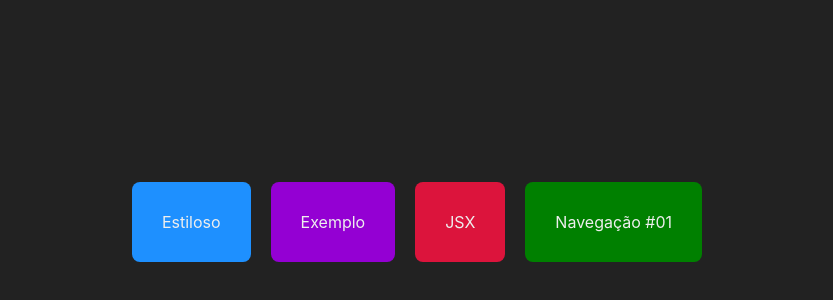
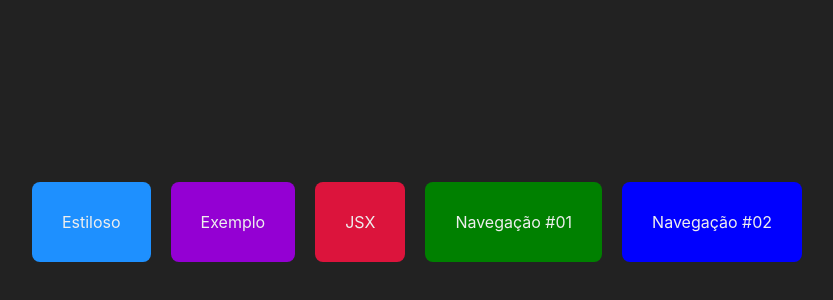
Before and after one commit to P4ul1t0s/fundamentos-next, a Next.js app: page / in a window 1280 px wide. Shown: the part 178-478 px from the top of the page, without its empty margins (223-1056 px from the left). Built offline with nearby package versions, Linux system fonts and the light colour scheme.

Commit message:
Navegação dinâmica

```diff
--- a/src/pages/index.jsx
+++ b/src/pages/index.jsx
@@ -2,17 +2,23 @@
 
 export default function Inicio(){
     return(
-        <div style={{
-            display: 'flex',
+        <main style={{
             justifyContent: 'center',
             alignItems: 'center',
             height: '100vh',
-            flexWrap: 'wrap'
+            display: 'flex'
         }}>
-            <Navegador texto="Estiloso" destino="estiloso"/>
-            <Navegador texto="Exemplo" destino="exemplo" cor="darkviolet"/>
-            <Navegador texto="JSX" destino="jsx" cor="crimson"/>
-            <Navegador texto="Navegação #01" destino="navegacao" cor="green"/>
-        </div>
+            <div style={{
+                display: 'flex',
+                flexWrap: 'wrap',
+                justifyContent: 'center'
+            }}>
+                <Navegador texto="Estiloso" destino="estiloso"/>
+                <Navegador texto="Exemplo" destino="exemplo" cor="darkviolet"/>
+                <Navegador texto="JSX" destino="jsx" cor="crimson"/>
+                <Navegador texto="Navegação #01" destino="navegacao" cor="green"/>
+                <Navegador texto="Navegação #02" destino="cliente/sp-2/321" cor="blue"/>
+            </div>
+        </main>
     )
 }
```
Also changed, not shown: src/pages/cliente/[filial]/[codigo].jsx (added, +13 -0 lines).
